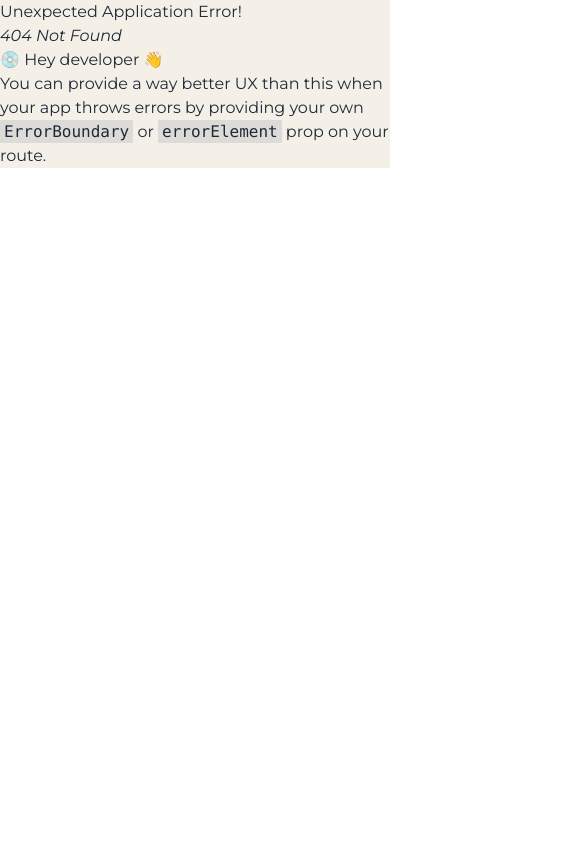
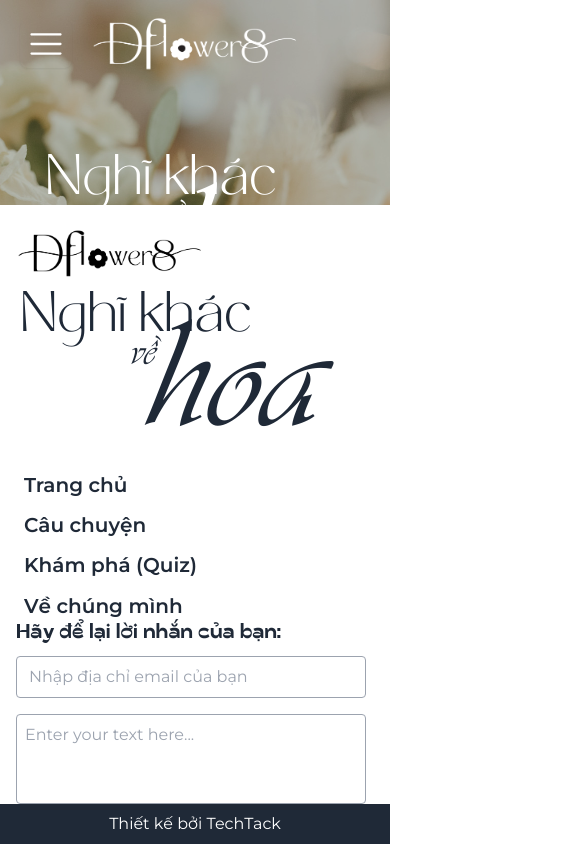
Before and after one commit to Nitieii/flowers-project, a React (Vite) app: page /contact in a window 390 px wide. Before the commit this address had no page. Shown: the top 844 px of the page, 585 px wide, since content can reach past the window. Built offline with nearby package versions, Linux system fonts and the light colour scheme.

Commit message:
add mobile navbar

```diff
--- /dev/null
+++ b/src/context/SidebarContext.jsx
@@ -0,0 +1,29 @@
+import PropTypes from "prop-types";
+import { createContext, useState, useContext } from "react";
+import useAddNoScrollClass from "../context/useAddNoScrollClass";
+
+const SidebarContext = createContext();
+
+export const useSidebarContext = () => useContext(SidebarContext);
+
+export const SidebarProvider = ({ children }) => {
+  const [openSidebar, setOpenSidebar] = useState(false);
+
+  useAddNoScrollClass(openSidebar);
+
+  return (
+    <SidebarContext.Provider
+      value={{
+        openSidebar,
+        setOpenSidebar,
+      }}
+    >
+      {children}
+    </SidebarContext.Provider>
+  );
+};
+
+SidebarProvider.propTypes = {
+  children: PropTypes.node.isRequired,
+};
+export default SidebarProvider;
--- /dev/null
+++ b/src/context/useAddNoScrollClass.js
@@ -0,0 +1,25 @@
+import { useEffect } from "react";
+
+function useAddNoScrollClass(trigger) {
+  useEffect(() => {
+    const addNoScrollClass = () => {
+      document.body.classList.add("no-scroll");
+    };
+
+    const removeNoScrollClass = () => {
+      document.body.classList.remove("no-scroll");
+    };
+
+    if (trigger) {
+      addNoScrollClass();
+    } else {
+      removeNoScrollClass();
+    }
+
+    return () => {
+      removeNoScrollClass();
+    };
+  }, [trigger]);
+}
+
+export default useAddNoScrollClass;
--- a/src/index.css
+++ b/src/index.css
@@ -72,6 +72,10 @@ body::-webkit-scrollbar-thumb:hover {
   /* IE and Edge */
 }
 
+.no-scroll {
+  overflow: hidden;
+}
+
 video::-webkit-media-controls-start-playback-button {
   display: none;
 }
--- a/src/layout/header/Header.jsx
+++ b/src/layout/header/Header.jsx
@@ -5,12 +5,16 @@ import LogoLight from "../../assets/Logo/Logo-light.png";
 import LogoDark from "../../assets/Logo/Logo-dark.png";
 import ScrollContext from "../../context/ScrollContext";
 
+import { RxHamburgerMenu } from "react-icons/rx";
+import { useSidebarContext } from "../../context/SidebarContext";
+
 function Header() {
+  const navigate = useNavigate();
   const currentPath = useLocation().pathname;
+  const targetRef = useContext(ScrollContext);
+
   const [isTopPage, setIsTopPage] = useState(true);
-
-  const targetRef = useContext(ScrollContext);
-  const navigate = useNavigate();
+  const { openSidebar, setOpenSidebar } = useSidebarContext();
 
   // Scroll to the Story Section
   const scrollToStorySection = () => {
@@ -49,27 +53,34 @@ function Header() {
 
   return (
     <header
-      className={`z-20 w-full justify-center duration-300
+      className={`z-20 mx-auto w-full justify-center duration-300
       ${currentPath === "/" ? "fixed" : ""}
       ${!isTopPage ? "fixed bg-white shadow-xl" : "bg-transparent"}`}
     >
       <div>
         <ul
-          className={`my-4 flex items-center justify-center gap-[133px] text-lg font-semibold text-primary`}
+          className={`my-4 flex w-screen items-center justify-center text-lg font-semibold text-primary md:gap-6 lg:gap-[70px] xl:gap-[133px]`}
         >
-          <NavLink to={"/"}>
+          <button
+            className="btn absolute left-[20px] top-[20px] block border-none bg-transparent px-2 hover:bg-stone-400 hover:bg-opacity-50 md:hidden"
+            onClick={() => setOpenSidebar(!openSidebar)}
+          >
+            <RxHamburgerMenu color="white" className="h-9 w-9" />
+          </button>
+
+          <NavLink to={"/"} className="hidden md:block">
             <li
-              className={`duration-300 hover:opacity-100
-              ${isTopPage && currentPath === "/" ? "text-white" : ""}
+              className={`text-nowrap duration-300 hover:opacity-100
+              ${isTopPage && (currentPath === "/" || currentPath === "/contact") ? "text-white" : ""}
               ${currentPath === "/" ? "opacity-100" : "opacity-50"}`}
             >
               Trang chủ
             </li>
           </NavLink>
-          <button onClick={scrollToStorySection}>
+          <button onClick={scrollToStorySection} className="hidden md:block">
             <li
-              className={`duration-300 hover:opacity-100
-              ${isTopPage && currentPath === "/" ? "text-white" : ""}
+              className={`text-nowrap duration-300 hover:opacity-100
+              ${isTopPage && (currentPath === "/" || currentPath === "/contact") ? "text-white" : ""}
               ${currentPath === "/story" ? "opacity-100" : "opacity-50"}`}
             >
               Câu chuyện
@@ -81,27 +92,28 @@ function Header() {
               currentPath === "/" && isTopPage ? "text-white" : "text-primary"
             }`}
           >
-            {currentPath === "/" && isTopPage ? (
+            {(currentPath === "/" || currentPath === "/contact") &&
+            isTopPage ? (
               <img src={LogoDark} alt="logo" className="w-52" />
             ) : (
               <img src={LogoLight} alt="logo" className="w-52" />
             )}
           </li>
 
-          <NavLink to={"/quizStart"}>
+          <NavLink to={"/quizStart"} className="hidden md:block">
             <li
-              className={`duration-300 hover:opacity-100
-              ${isTopPage && currentPath === "/" ? "text-white" : ""}
+              className={`text-nowrap duration-300 hover:opacity-100
+              ${isTopPage && (currentPath === "/" || currentPath === "/contact") ? "text-white" : ""}
               ${currentPath === "/quizStart" ? "opacity-100" : "opacity-50"}`}
             >
               Khám phá (Quiz)
             </li>
           </NavLink>
-          <NavLink to={"/contact"}>
+          <NavLink to={"/contact"} className="hidden md:block">
             <li
-              className={`duration-300 hover:opacity-100
-              ${isTopPage && currentPath === "/" ? "text-white" : ""}
-              ${currentPath === "/aboutUs" ? "opacity-100" : "opacity-50"}`}
+              className={`text-nowrap duration-300 hover:opacity-100
+              ${isTopPage && (currentPath === "/" || currentPath === "/contact") ? "text-white" : ""}
+              ${currentPath === "/contact" ? "opacity-100" : "opacity-50"}`}
             >
               Về chúng mình
             </li>
--- /dev/null
+++ b/src/layout/sidebar/Sidebar.jsx
@@ -0,0 +1,93 @@
+import { RxCross2 } from "react-icons/rx";
+import LogoLight from "../../assets/Logo/Logo-light.png";
+import { useSidebarContext } from "../../context/SidebarContext";
+import { useNavigate } from "react-router-dom";
+import { useContext } from "react";
+import ScrollContext from "../../context/ScrollContext";
+
+function Sidebar() {
+  const { openSidebar, setOpenSidebar } = useSidebarContext();
+  const targetRef = useContext(ScrollContext);
+  const navigate = useNavigate();
+
+  const scrollToStorySection = () => {
+    setOpenSidebar(false);
+
+    if (location.pathname !== "/") {
+      navigate("/", { state: { scrollToTarget: true } });
+    } else {
+      if (targetRef.current) {
+        // Calculate the position manually and apply the offset
+        const rect = targetRef.current.getBoundingClientRect();
+        const offsetTop = rect.top + window.scrollY - 100; // Apply the 100px offset
+
+        window.scrollTo({
+          top: offsetTop,
+          behavior: "smooth",
+        });
+      }
+    }
+  };
+
+  const handleNavigation = (link) => {
+    setOpenSidebar(false);
+    navigate(link);
+  };
+
+  return (
+    <div
+      className={`fixed top-0 z-20 h-screen w-screen bg-[#F4F0E8] p-6 duration-500 ${openSidebar ? "left-0" : "-left-[120%]"}`}
+    >
+      <div className="flex justify-between">
+        <div className="cursor-default opacity-100 duration-300">
+          <img src={LogoLight} alt="logo" className="w-52" />
+        </div>
+
+        <button
+          className="bg-late-gray btn rounded-full px-3"
+          onClick={() => setOpenSidebar(false)}
+        >
+          <RxCross2 className="h-6 w-6" />
+        </button>
+      </div>
+
+      <ul className="mt-10 flex flex-col ">
+        <button
+          className="text-start text-3xl duration-300 hover:opacity-70"
+          onClick={() => handleNavigation("/")}
+        >
+          <li className={`text-nowrap duration-300 hover:opacity-100`}>
+            Trang chủ
+          </li>
+        </button>
+        <button
+          className="text-start text-3xl duration-300 hover:opacity-70"
+          onClick={scrollToStorySection}
+        >
+          <li className={`text-nowrap duration-300 hover:opacity-100`}>
+            Câu chuyện
+          </li>
+        </button>
+
+        <button
+          className="text-start text-3xl duration-300 hover:opacity-70"
+          onClick={() => handleNavigation("/quizStart")}
+        >
+          <li className={`text-nowrap duration-300 hover:opacity-100`}>
+            Khám phá (Quiz)
+          </li>
+        </button>
+        <button
+          className="text-start text-3xl duration-300 hover:opacity-70"
+          onClick={() => handleNavigation("/contact")}
+        >
+          <li className={`text-nowrap duration-300 hover:opacity-100`}>
+            Về chúng mình
+          </li>
+        </button>
+      </ul>
+    </div>
+  );
+}
+
+export default Sidebar;
--- /dev/null
+++ b/src/pages/AboutUs.jsx
@@ -0,0 +1,51 @@
+import BgImage1 from "../assets/AboutUsPage/AboutUsBg1.jpg";
+
+function AboutUs() {
+  return (
+    <div className="">
+      <section
+        style={{
+          backgroundImage: `url(${BgImage1})`,
+          backgroundSize: "cover",
+          backgroundPosition: "center",
+        }}
+        className="absolute left-0 top-0 w-screen py-10 "
+      >
+        <div className="absolute left-0 top-0 z-0 h-full w-full bg-primary opacity-30"></div>
+
+        <div className="z-10 mt-28 flex justify-center text-white">
+          <div className="relative h-[168px] w-[300px]">
+            <h1 className="absolute top-0 font-tanMonCheri text-[40px]">
+              Nghĩ khác
+            </h1>
+            <h1 className="absolute right-[55%] top-[20%] font-vivaldi text-[40px]">
+              về
+            </h1>
+            <h1 className="absolute bottom-0 right-0 font-vivaldi text-[160px] font-medium leading-none">
+              hoa
+            </h1>
+          </div>
+        </div>
+
+        <div className="z-10 mx-auto w-[820px]">
+          <h3 className="mb-6 font-tanMonCheri text-[28px] text-white">
+            VỀ CHÚNG MÌNH
+          </h3>
+
+          <p className="ms-4 italic text-white">
+            Chào mừng bạn đến với &quot;Nghĩ Khác về Hoa&quot;, một sản phẩm của
+            D-Flower8 - nơi chúng mình đặt nền tảng cho một cái nhìn mới về sức
+            mạnh của hoa trong cuộc sống hàng ngày của chúng ta. Hoa không chỉ
+            là vật trang trí, mà còn là biểu tượng của tình yêu, sự gắn kết và
+            sự tươi mới. Tại &quot;Nghĩ Khác về Hoa&quot; và Đ-Flower8, chúng
+            mình tôn vinh và tôn trọng vẻ đẹp tự nhiên của hoa, từ việc chọn lựa
+            các loại hoa tươi mới nhất cho đến việc tạo ra những thiết kế độc
+            đáo và tinh tế nhất.
+          </p>
+        </div>
+      </section>
+    </div>
+  );
+}
+
+export default AboutUs;
--- a/src/pages/LandingPage.jsx
+++ b/src/pages/LandingPage.jsx
@@ -28,6 +28,7 @@ import videoBg from "../assets/video/homepage.mp4";
 import "./landing.css";
 
 import { VscUnmute, VscMute } from "react-icons/vsc";
+import { useSidebarContext } from "../context/SidebarContext";
 
 const LandingPage = () => {
   const navigate = useNavigate();
@@ -42,6 +43,10 @@ const LandingPage = () => {
   }));
 
   const targetRef = useContext(ScrollContext);
+
+  const { openSidebar } = useSidebarContext();
+
+  console.log(openSidebar);
 
   useEffect(() => {
     const videoElement = document.getElementById("background-video");
@@ -82,11 +87,11 @@ const LandingPage = () => {
           loop
           muted={isMute}
           loading="lazy"
-          className={`-z-10 w-screen object-cover ${videoLoaded ? "opacity-100" : "opacity-0"}`}
+          className={`-z-10 h-screen w-screen object-cover ${videoLoaded ? "opacity-100" : "opacity-0"}`}
         />
 
-        <div className="absolute top-0 z-10 h-full w-full bg-black bg-opacity-0 text-white opacity-0 duration-300 hover:bg-opacity-20 hover:opacity-100">
-          <div className="absolute bottom-[14%] left-[16%] w-[546px]">
+        <div className="absolute top-0 z-10 h-full w-full bg-black bg-opacity-20 text-white opacity-100 duration-300 hover:bg-opacity-20 hover:opacity-100 md:bg-opacity-0 md:opacity-0">
+          <div className="absolute bottom-[14%] left-[2%] w-[546px] sm:left-[5%] md:left-[10%] lg:left-[16%]">
             <div className="relative ms-8 h-[168px] w-[300px]">
               <h1 className="absolute top-0 font-tanMonCheri text-[40px]">
                 Nghĩ khác
@@ -99,7 +104,7 @@ const LandingPage = () => {
               </h1>
             </div>
 
-            <p className="-mt-4">
+            <p className="w-[350px] sm:w-[500px] lg:-mt-4 lg:w-auto">
               Nhiều người chỉ đơn giản nhìn hoa như một vật trang trí vô thường.
               Nhưng với nhóm 8, hoa còn hơn thế. Hoa là sứ giả của niềm vui và
               hạnh phúc, là lời xin lỗi chân thành, là biểu tượng của lòng biết
@@ -111,7 +116,7 @@ const LandingPage = () => {
         </div>
       </div>
 
-      <div className="mt-14" ref={targetRef}>
+      <div className="my-14" ref={targetRef}>
         <h2 className="text-center text-[32px] font-semibold text-primary">
           CÂU CHUYỆN
         </h2>
--- a/src/router/Router.jsx
+++ b/src/router/Router.jsx
@@ -4,6 +4,7 @@ import AppLayout from "../ui/AppLayout";
 import QuizStart from "../pages/QuizStart";
 import Story from "../pages/Story";
 import Test from "../pages/Test";
+import AboutUs from "../pages/AboutUs";
 
 const router = createBrowserRouter([
   {
@@ -18,6 +19,10 @@ const router = createBrowserRouter([
       {
         path: "/quizStart",
         element: <QuizStart />,
+      },
+      {
+        path: "/contact",
+        element: <AboutUs />,
       },
     ],
   },
--- a/src/ui/AppLayout.jsx
+++ b/src/ui/AppLayout.jsx
@@ -2,17 +2,22 @@ import { ScrollProvider } from "../context/ScrollContext";
 import Header from "../layout/header/Header";
 import Footer from "../layout/footer/Footer";
 import { Outlet } from "react-router-dom";
+import SidebarProvider from "../context/SidebarContext";
+import Sidebar from "../layout/sidebar/Sidebar";
 
 export default function AppLayout() {
   return (
+    <SidebarProvider>
       <ScrollProvider>
         <div className="grid min-h-screen grid-rows-[auto_1fr] font-montserrat">
           <Header />
 
           <Outlet />
+          <Sidebar />
 
           <Footer />
         </div>
       </ScrollProvider>
+    </SidebarProvider>
   );
 }
```
Also changed, not shown: src/assets/AboutUsPage/AboutUsBg1.jpg (added), src/assets/AboutUsPage/AboutUsBg2.jpg (added). Lines whose indentation alone changed are shown as unchanged.
